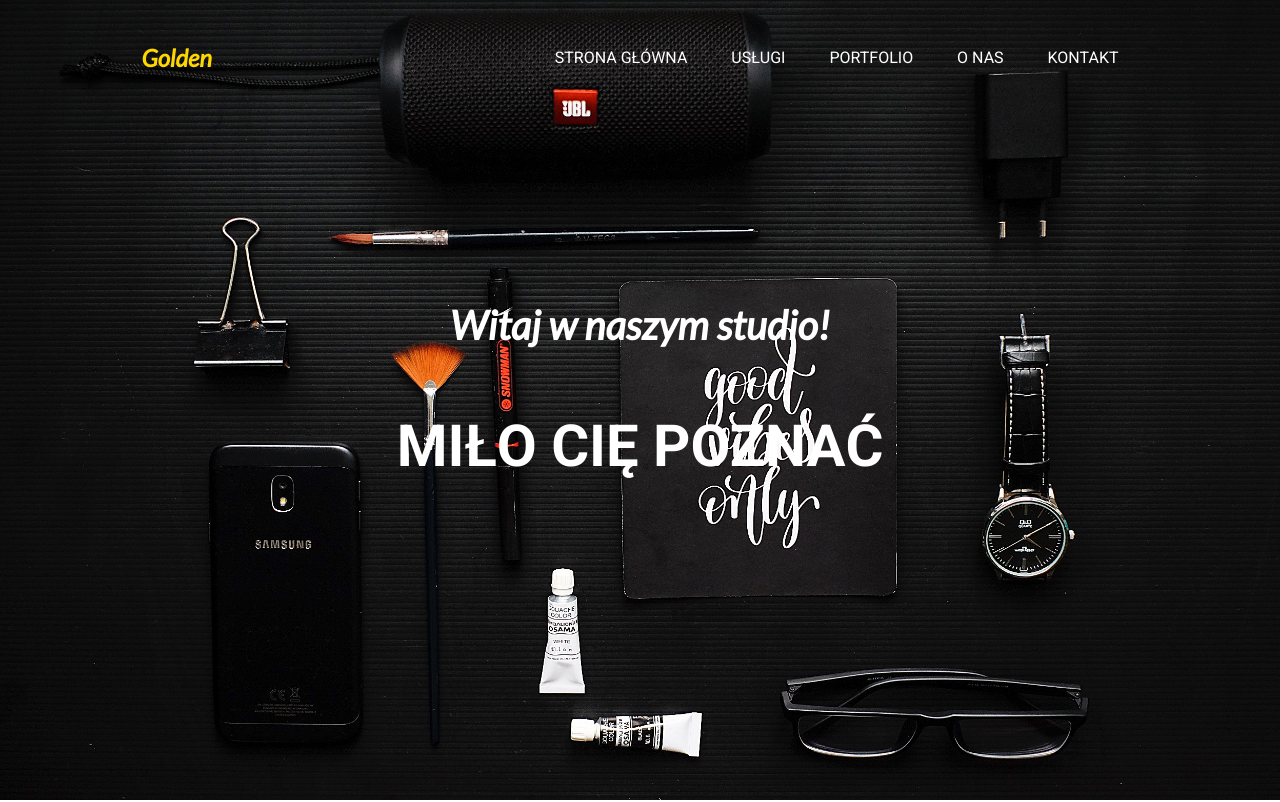
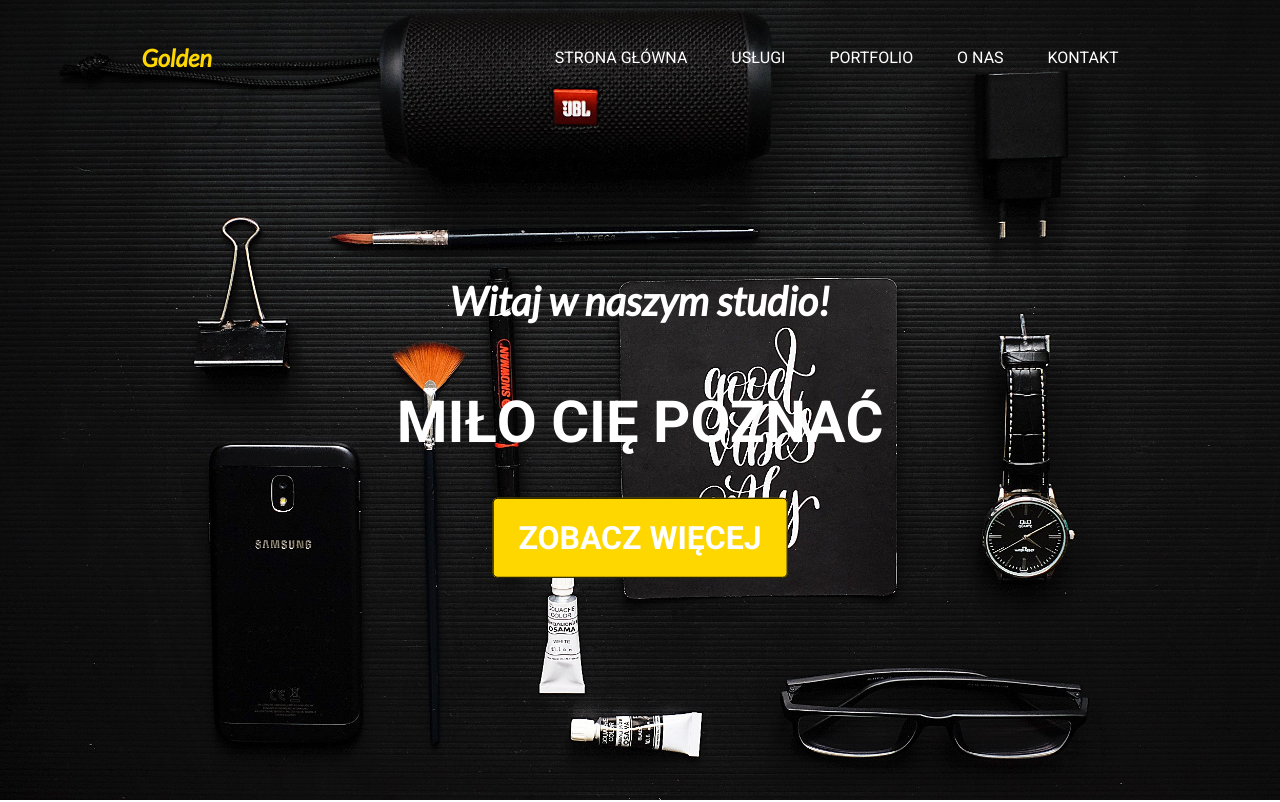
Before and after one commit to tomecky1/project-4-task-runner, a website: page index.html in a window 1280 px wide. Shown: the top 802 px of the page. Drawn offline with Linux system fonts and the light colour scheme.

Commit message:
Add button

```diff
--- a/index.html
+++ b/index.html
@@ -31,6 +31,7 @@
                 <div class="splash-inner">
                     <h2 class="page-title">Witaj w naszym studio!</h2>
                     <h1 class="page-subtitle">MIŁO CIĘ POZNAĆ</h1>
+                    <a href="#" class="btn">ZOBACZ WIĘCEJ</a>
                 </div>
             </div>
         <!-- </div> -->
--- a/sass/style.scss
+++ b/sass/style.scss
@@ -84,6 +84,17 @@ section {
     font-style: bold;
     font-size: 58px;
     color: $text-light;
+}
+.btn {
+    color: $text-light;
+    background: $color-gold;
+    padding: 20px 25px;
+    font-weight: bold;
+    font-family: $font-main;
+    font-size: 32px;
+    border-radius: 5px;
+    border: 1px $text-header solid;
+    text-decoration: none;
 }
 /* Services */
 .container h1,p {
```
Also changed, not shown: css/style.css, 1 other file.
